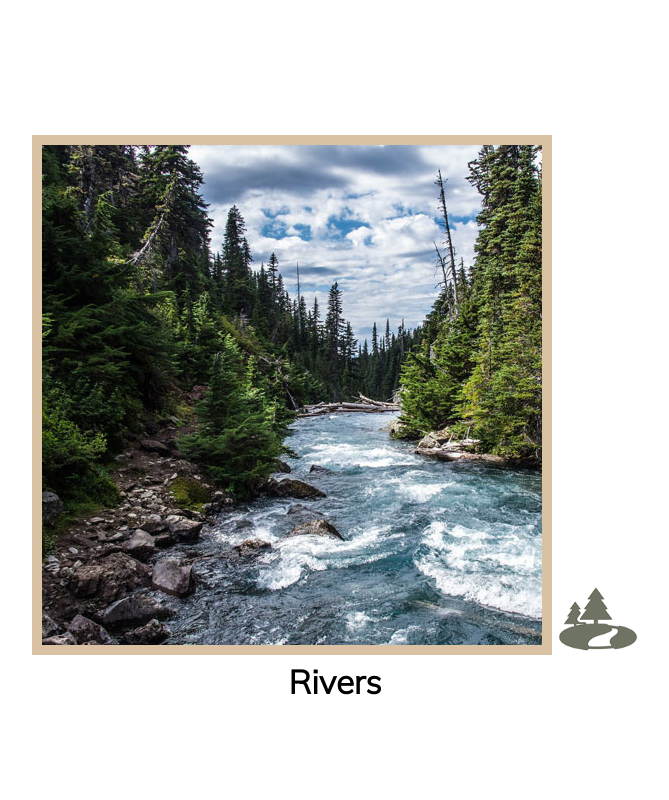
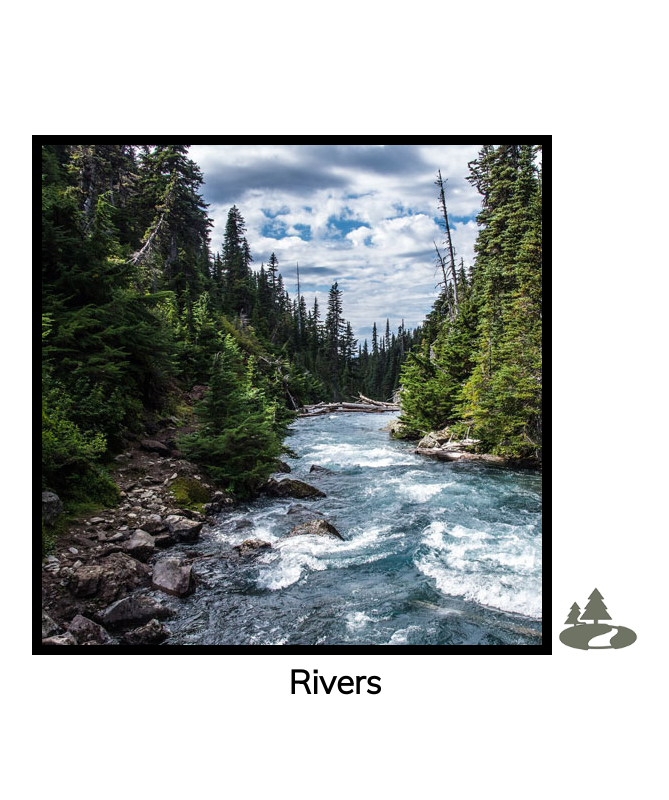
Before and after one commit to njknudsen/wdd130, a plain HTML site: page wwr/index.html in a window 1280 px wide. Shown: the part 1220-2020 px from the top of the page, without its empty margins (305-974 px from the left). Drawn offline with Linux system fonts and the light colour scheme; a web font is replaced by a local one.

Commit message:
color margins

```diff
--- a/wwr/styles/style.css
+++ b/wwr/styles/style.css
@@ -181,5 +181,5 @@ footer .social img {
 }
 
 .card-img {
-    border: 10px solid #d9c2a3;
+    border: 10px solid #000000;
 }
```
